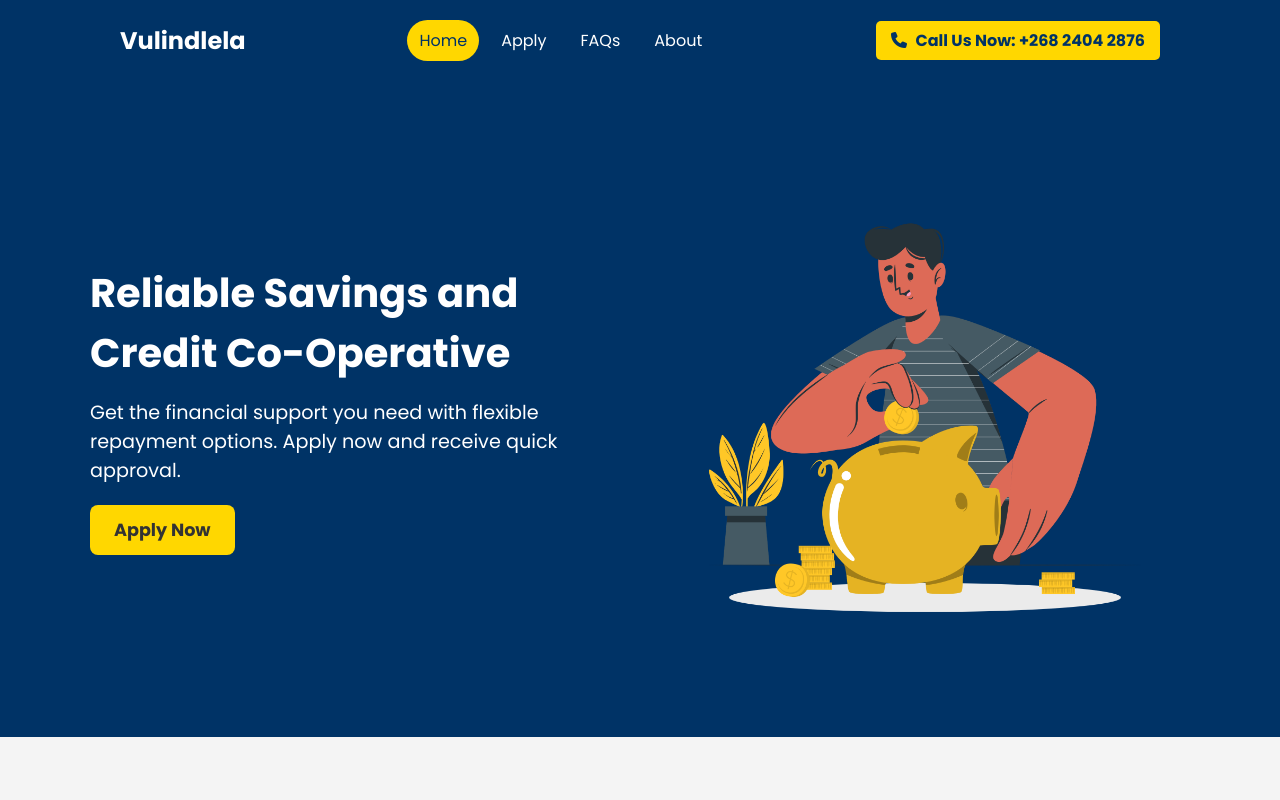
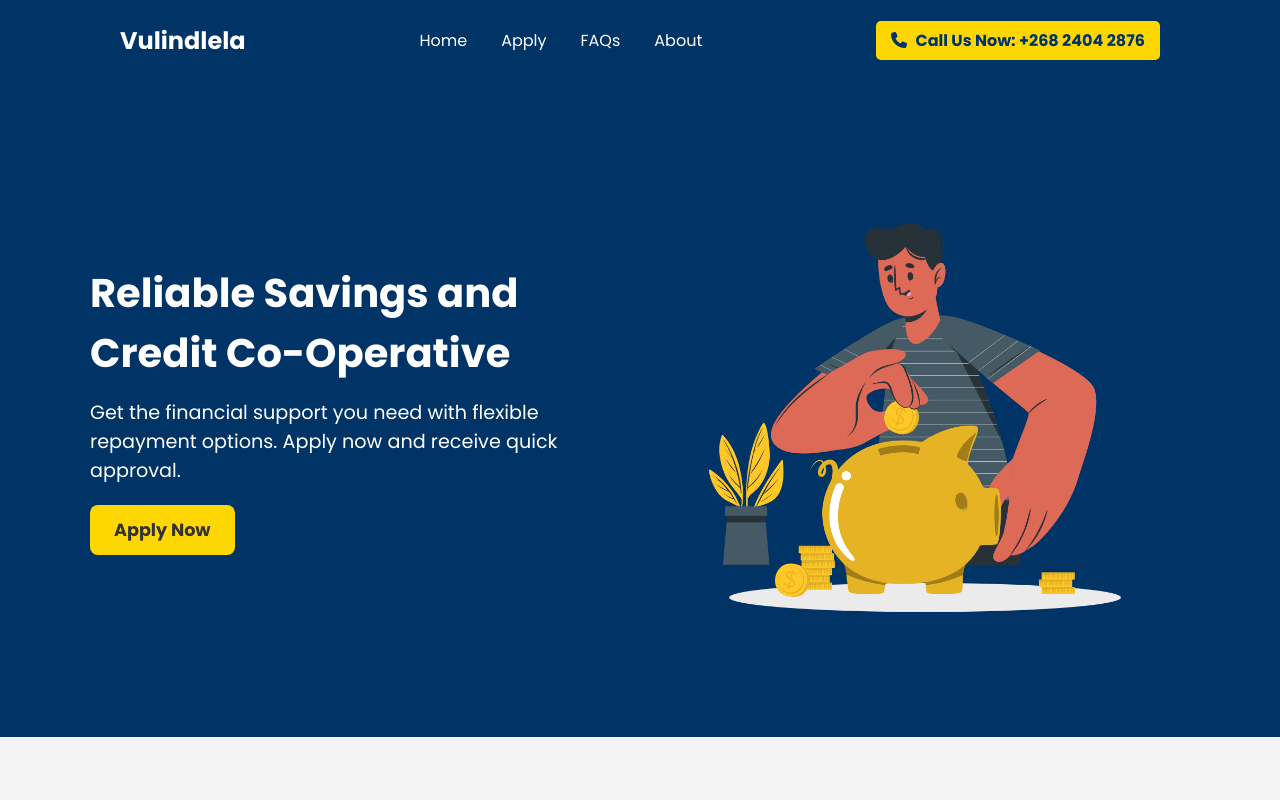
Before and after one commit to sidmillx/vulindlela-development, a plain HTML site: page index.html in a window 1280 px wide. Shown: the top 800 px of the page. Drawn offline with nearby package versions, Linux system fonts and the light colour scheme.

Commit message:
Update index.html

```diff
--- a/index.html
+++ b/index.html
@@ -325,25 +325,30 @@ h1 {
         </div>
     </footer>
 
-    <script>
+   <script>
+    document.addEventListener("DOMContentLoaded", function () {
         // Select all navigation links
         const navLinks = document.querySelectorAll('nav ul li a');
 
-        // Get the current page URL
-        const currentUrl = window.location.pathname;
+        // Get the current page URL without query parameters
+        let currentUrl = window.location.pathname;
 
-        // Loop through each link to check if it matches the current URL
+        // Ensure homepage works properly
+        if (currentUrl === "/" || currentUrl === "/index.html") {
+            currentUrl = "/index.html";  // Adjust this based on your file structure
+        }
+
         navLinks.forEach(link => {
-            // Remove 'active' class from all links
-            link.classList.remove('active');
+            link.classList.remove('active'); // Remove 'active' from all links
 
-            // If the link's href matches the current URL, add 'active' class
-            if (link.getAttribute('href').includes(currentUrl.split('/').pop())) {
+            // Check if link's href matches the current URL exactly
+            if (link.getAttribute('href') === currentUrl) {
                 link.classList.add('active');
             }
         });
+    });
+</script>
 
-    </script>
 
     <script>
         // Select the menu icon
```
